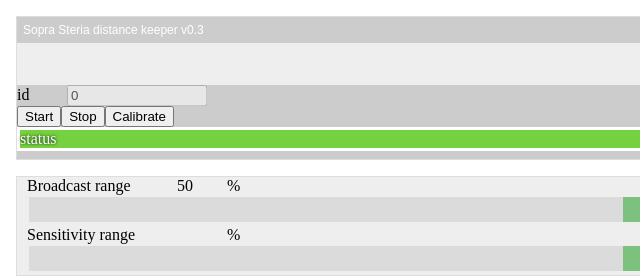
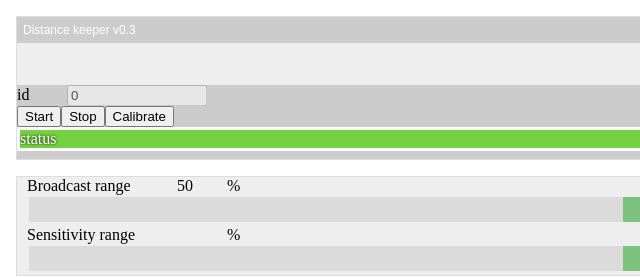
Before and after one commit to boadadf/boadadf.github.io, a plain HTML site: page distance/index.html in a window 1280 px wide. Shown: the full height of the page, 0-640 px from the left. Drawn offline with Linux system fonts and the light colour scheme.

Commit message:
Update index.html

```diff
--- a/distance/index.html
+++ b/distance/index.html
@@ -84,7 +84,7 @@
 <body>
 <div id="container">
   <header>
-    Sopra Steria distance keeper v0.3
+    Distance keeper v0.3
   </header>
   <div id="history-wrap">
     <div id="history">
```
